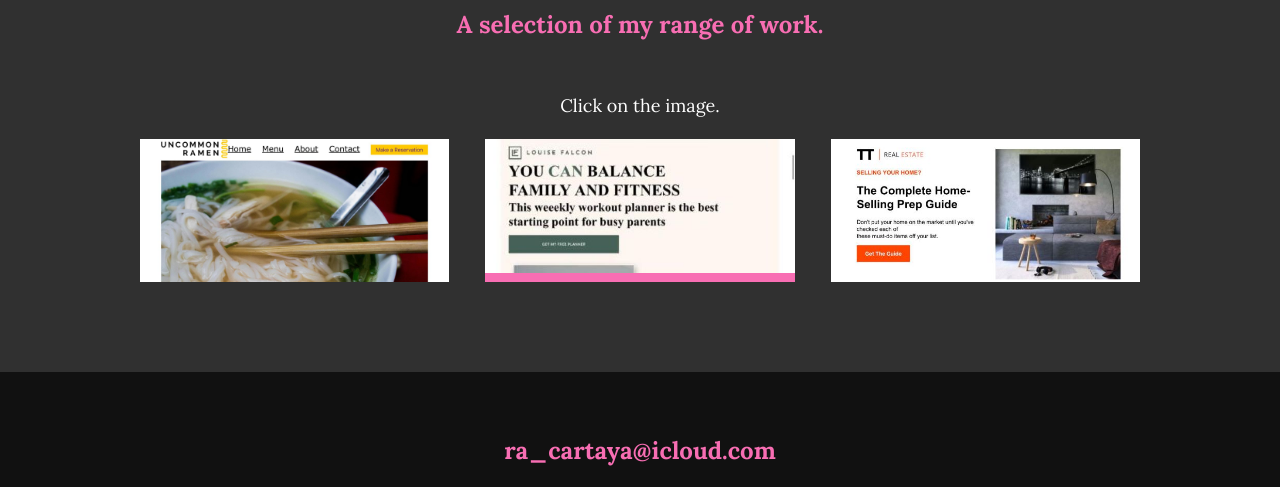
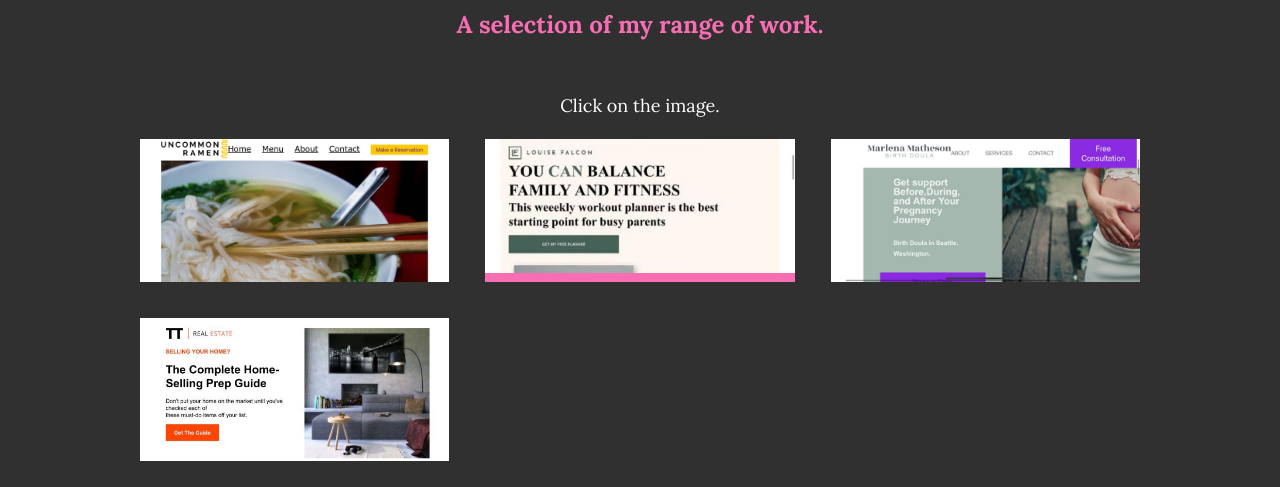
Before and after one commit to Raquecoder/RaquelCamposPortfolio, a plain HTML site: page index.html in a window 1280 px wide. Shown: the part 1919-2406 px from the top of the page. Drawn offline with nearby package versions, Linux system fonts and the light colour scheme.

Commit message:
Add files via upload

```diff
--- a/index.html
+++ b/index.html
@@ -105,6 +105,10 @@
                     <img src="img/YogaClassPage.jpg" alt="" class="portfolio__img">
                 </a>
 
+                <!-- Portfolio item 02-->
+                <a href="portfolio-item2.html" class="portfolio__item" target="_blank">
+                    <img src="img/consultation.jpg" alt="consultation weg page sample background" class="portfolio__img">
+                </a>
 
                 <!-- Portfolio item 02-->
                 <a href="portfolio-item3.html" class="portfolio__item" target="_blank">
```
